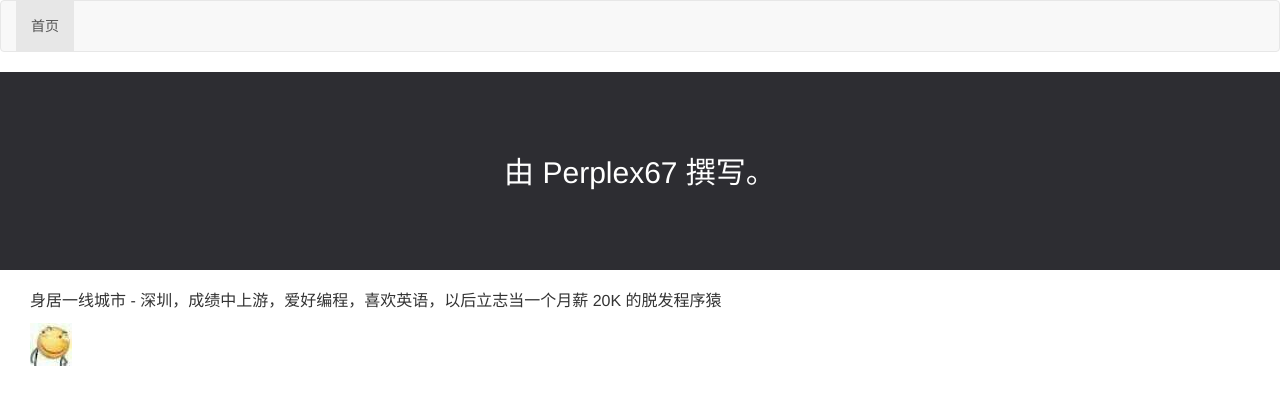
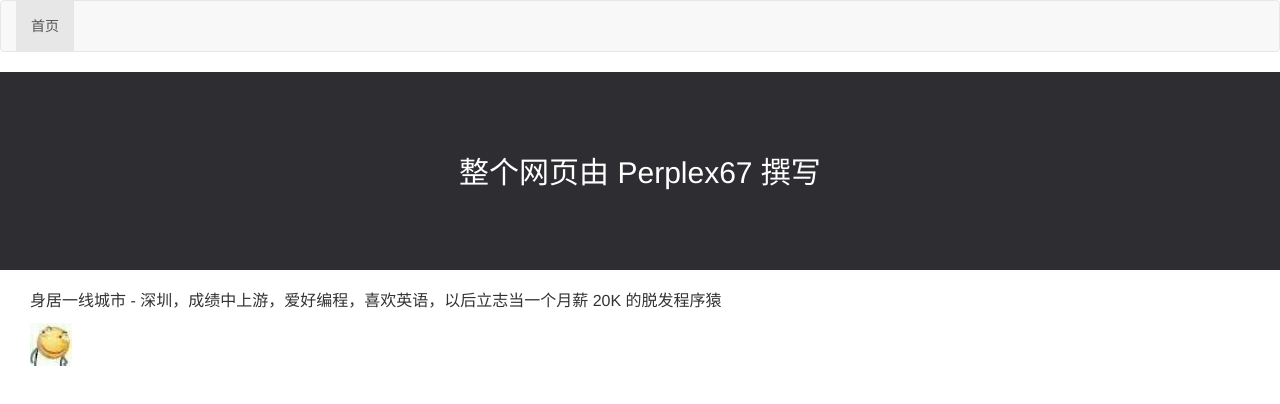
Before and after one commit to Perplex67/Perplex67.github.io, a plain HTML site: page about/index.html in a window 1280 px wide. Drawn offline with nearby package versions, Linux system fonts and the light colour scheme.

Commit message:
去除'关于我'页面标题的句号

```diff
--- a/about/index.html
+++ b/about/index.html
@@ -26,7 +26,7 @@
     </nav>
 
     <div class="menu">
-        <p class="title">由 Perplex67 撰写。</p>
+        <p class="title">整个网页由 Perplex67 撰写</p>
     </div>
 
     <div class="doc">
```
